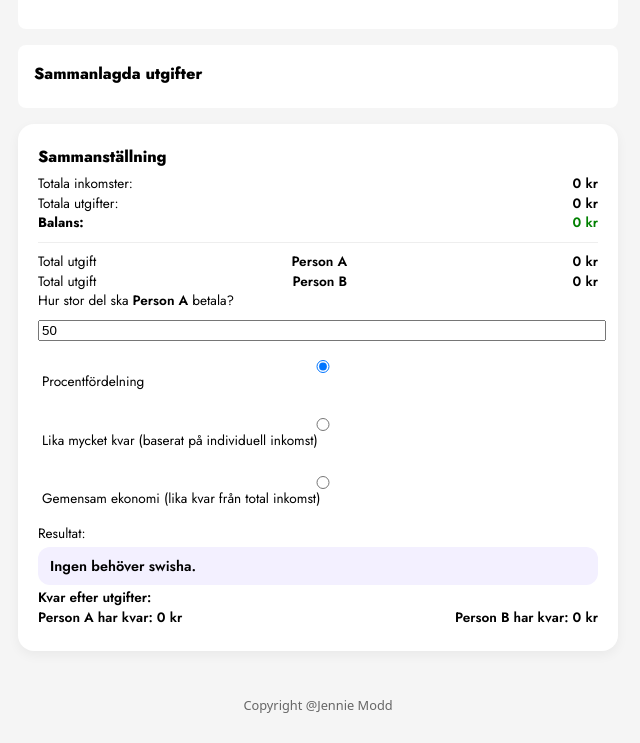
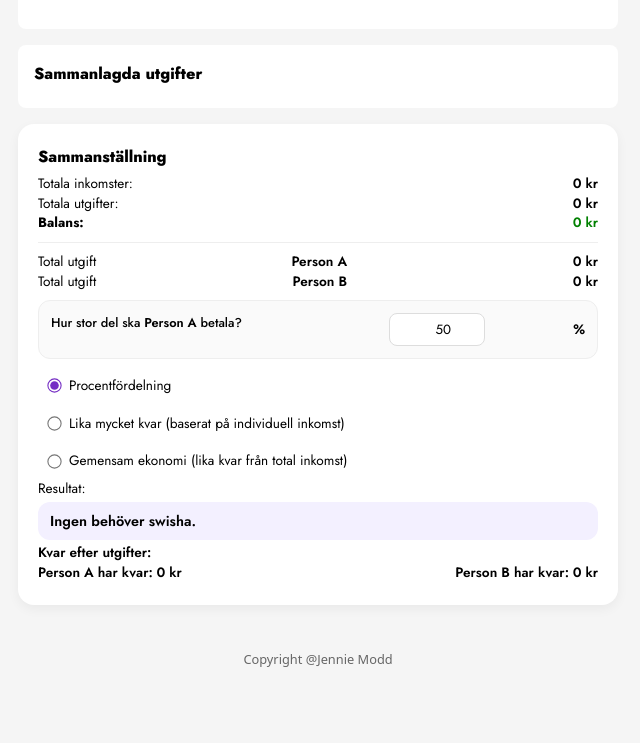
Before and after one commit to jenniemodd/fairly-app, a website built with Vite: page index.html in a window 1280 px wide. Shown: the part 799-1542 px from the top of the page, without its empty margins (322-962 px from the left). After the commit the page ends 1497 px from the top, so only its background shows below. Built offline with nearby package versions, Linux system fonts and the light colour scheme; a web font is replaced by a local one.

Commit message:
css på sammanställning

```diff
--- a/index.html
+++ b/index.html
@@ -125,11 +125,15 @@
      <p>Total utgift <span id="personA-label">Person A</span><span id="personA-total">0 kr</span></p>
 <p>Total utgift <span id="personB-label">Person B</span><span id="personB-total">0 kr</span></p>
 
-     <div id="percentage-container">
-<label for="split-percentage">
-  Hur stor del ska <span id="personA-label-2">Person A</span> betala?
-</label>
-  <input type="number" id="split-percentage" value="50" min="0" max="100" />
+   <div id="percentage-container">
+  <label>
+    Hur stor del ska <span id="personA-label-2">Person A</span> betala?
+  </label>
+
+  <div class="percentage-box">
+    <input type="number" id="split-percentage" value="50" min="0" max="100" />
+    <span>%</span>
+  </div>
 </div>
 
 
--- a/src/style.scss
+++ b/src/style.scss
@@ -298,22 +298,86 @@ fieldset legend {
 }
 
 .summary span {
-  min-width: 80px;
+  min-width: 100px;
   text-align: right;
+  font-variant-numeric: tabular-nums;
 }
 
 .result {
   font-size: 0.9rem;
 }
 
-.split-option {
-  cursor: pointer;
-  padding: 4px;
-  border-radius: 6px;
+.split-modes {
+  margin-top: 12px;
+  display: flex;
+  flex-direction: column;
+  gap: 8px;
 }
 
+.split-option {
+  display: flex;         /* behåll flex */
+  align-items: center;
+  gap: 8px;
+
+  padding: 8px 10px;
+  border-radius: 10px;
+  cursor: pointer;
+  transition: 0.2s;
+
+  margin-bottom: 0;      /* 🔥 stoppar label-margin */
+}
+
+.split-option input[type="radio"] {
+  width: auto;          /* 🔥 detta är problemet */
+  flex-shrink: 0;       /* 🔥 stoppar stretch */
+}
+
+/* Hover */
 .split-option:hover {
   background: #f5f0ff;
+}
+
+/* Radio */
+.split-option input[type="radio"] {
+  margin: 0;
+  accent-color: var(--secondary-color);
+  transform: scale(1.1);
+  cursor: pointer;
+}
+
+#percentage-container {
+  margin-top: 12px;
+  padding: 12px;
+  border-radius: 12px;
+  background: #fafafa;
+  border: 1px solid #eee;
+
+  display: flex;
+  justify-content: space-between;
+  align-items: center;
+  gap: 12px;
+}
+
+/* 👇 viktigt – override global label */
+#percentage-container label {
+  display: inline;
+  font-size: 0.8rem;
+  font-weight: 500;
+}
+/* input + % */
+.percentage-box {
+  position: relative;
+  display: flex;
+  align-items: center;
+}
+/* input */
+#split-percentage {
+  width: 70px;
+  text-align: right;
+  padding: 6px 18px 6px 6px; /* 👈 extra space för % */
+  border-radius: 8px;
+  border: 1px solid #ddd;
+  font-family: 'Jost', sans-serif;
 }
 
 
```
